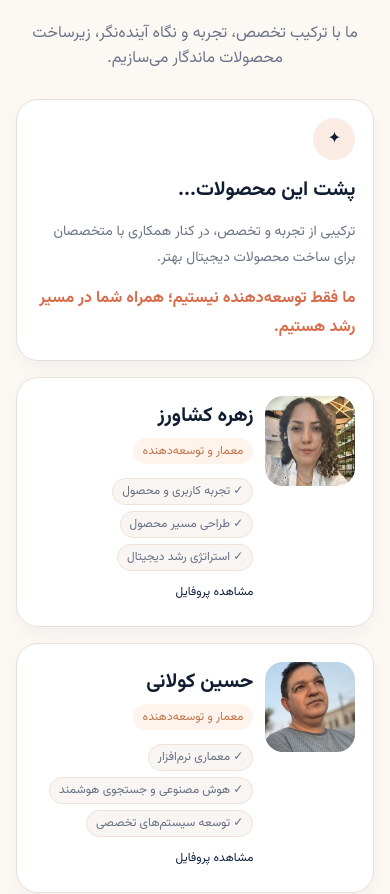
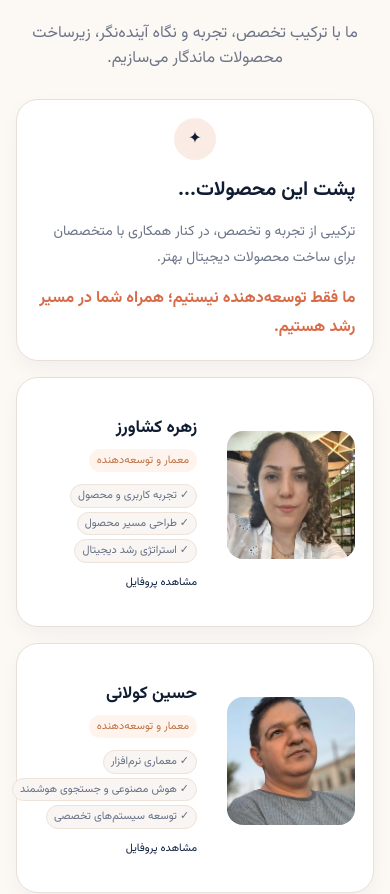
Before and after one commit to zohreksh/smartpilot, a Nuxt app: page / in a window 390 px wide. Shown: the part 3023-3917 px from the top of the page. Built offline with nearby package versions, Linux system fonts and the light colour scheme.

Commit message:
some changes

```diff
--- a/components/sections/TeamSection.vue
+++ b/components/sections/TeamSection.vue
@@ -94,7 +94,7 @@
 }
 .team-grid {
   display: grid;
-  grid-template-columns: 1fr 1.2fr 1.2fr 1fr;
+  grid-template-columns: repeat(4, 1fr);
   gap: 16px;
   direction: rtl;
 }
@@ -115,6 +115,12 @@
   align-items: center;
   justify-content: center;
   margin-bottom: 14px;
+}
+
+.intro-card .team-icon,
+.specialists-card .team-icon {
+  margin-left: auto;
+  margin-right: auto;
 }
 .team-card h3 {
   font-size: 20px;
@@ -207,11 +213,40 @@
     grid-template-columns: 1fr;
   }
   .member-layout {
-    align-items: flex-start;
+    align-items: center;
+    gap: 30px;
   }
   .team-image-wrap {
-    width: 90px;
-    height: 90px;
+    flex: 0 0 40%;
+    width: 40%;
+    height: auto;
+    aspect-ratio: 1 / 1;
+    border-radius: 16px;
+  }
+  .member-content {
+    flex: 0 0 60%;
+    width: 60%;
+    min-width: 0;
+    padding-top: 15px;
+  }
+  .member-content h3 {
+    font-size: 17px;
+    white-space: nowrap;
+  }
+  .job-title {
+    font-size: 11px;
+    padding: 3px 8px;
+  }
+  .skills-list {
+    gap: 4px;
+    margin: 6px 0;
+  }
+  .skills-list span {
+    font-size: 11px;
+    padding: 3px 7px;
+  }
+  .profile-link {
+    font-size: 11px;
   }
   .section-header h2 {
     font-size: 26px;
```
